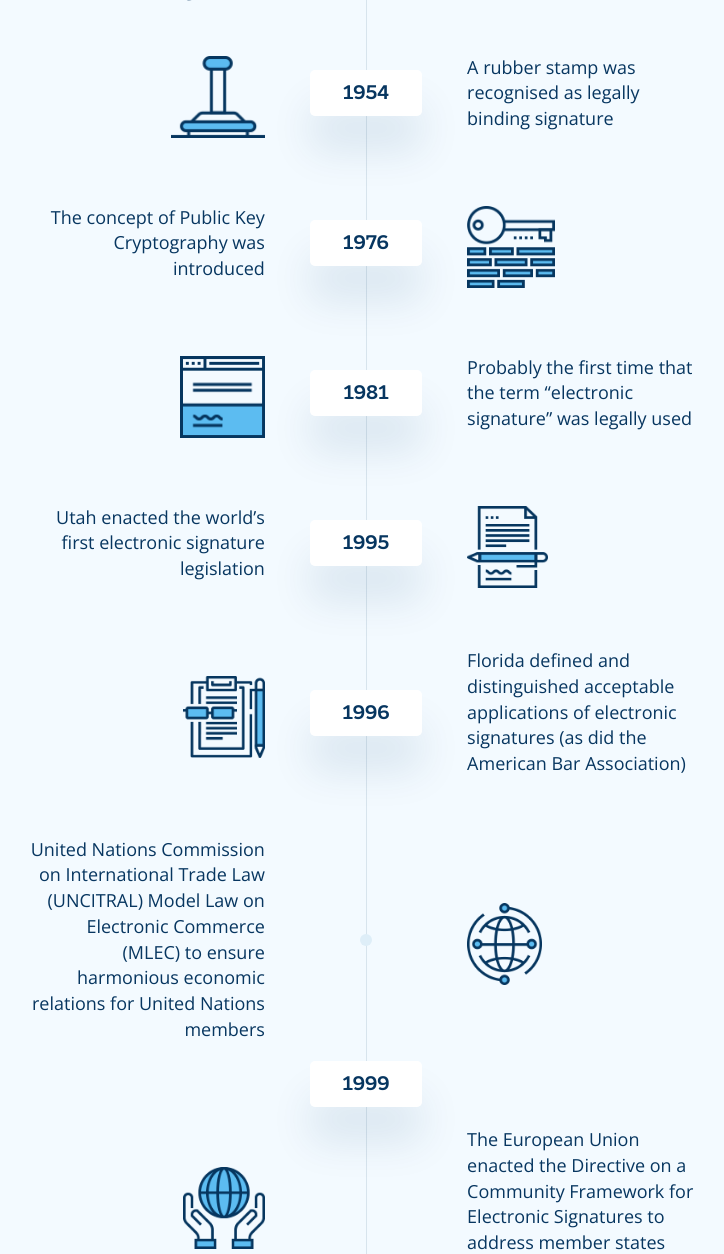
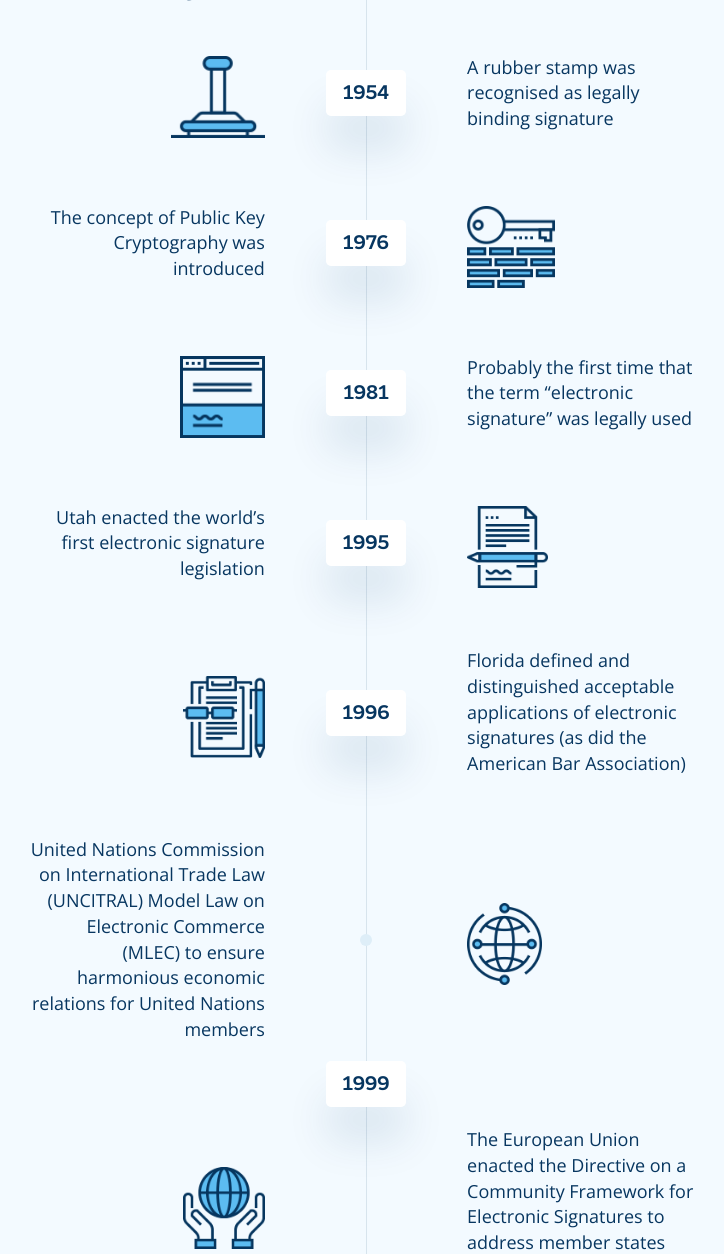
Before and after one commit to mightycastle/django-form-builder, a Django app: page / in a window 1280 px wide. Shown: the part 3629-4883 px from the top of the page, without its empty margins (274-998 px from the left). Run offline with Django 3.2, Linux system fonts and the light colour scheme; some libraries are stand-ins or nearby versions.

Commit message:
Tweaked the width of timeline year label.

```diff
--- a/static/sass/home.scss
+++ b/static/sass/home.scss
@@ -870,6 +870,7 @@ u {
     background-color: $white;
     box-shadow: 0 35px 40px 0 rgba(0, 62, 106, 0.1);
     width: 100%;
+    max-width: 80px;
     line-height: 46px;
     height: 46px;
     display: inline-block;
--- a/static/stylesheets/home.css
+++ b/static/stylesheets/home.css
@@ -1109,6 +1109,7 @@ u {
   background-color: #FFFFFF;
   box-shadow: 0 35px 40px 0 rgba(0, 62, 106, 0.1);
   width: 100%;
+  max-width: 80px;
   line-height: 46px;
   height: 46px;
   display: inline-block;
```
